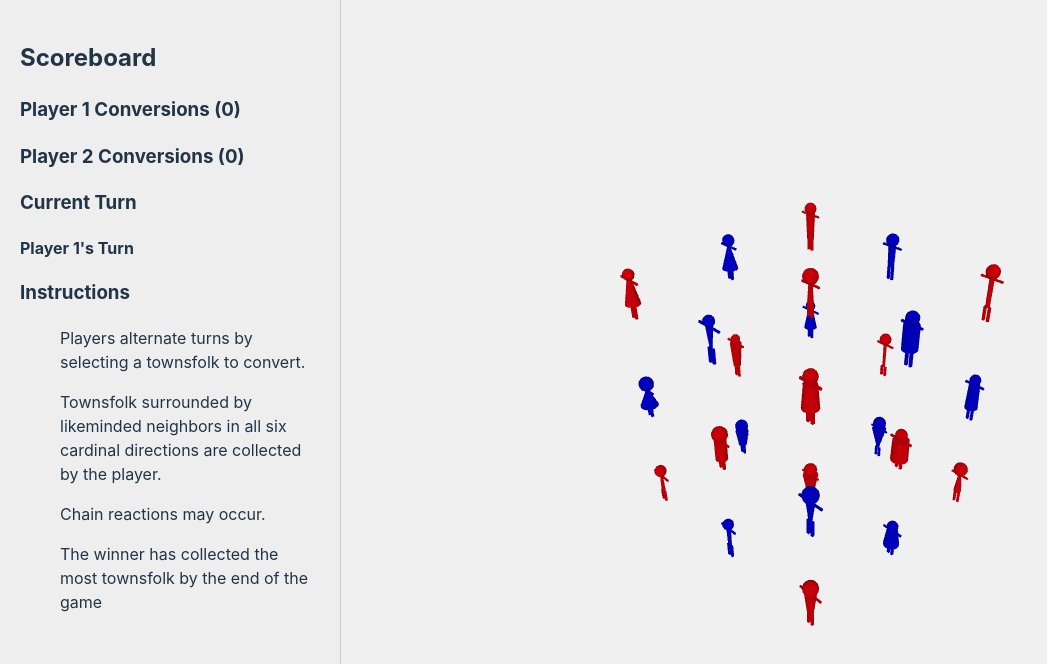
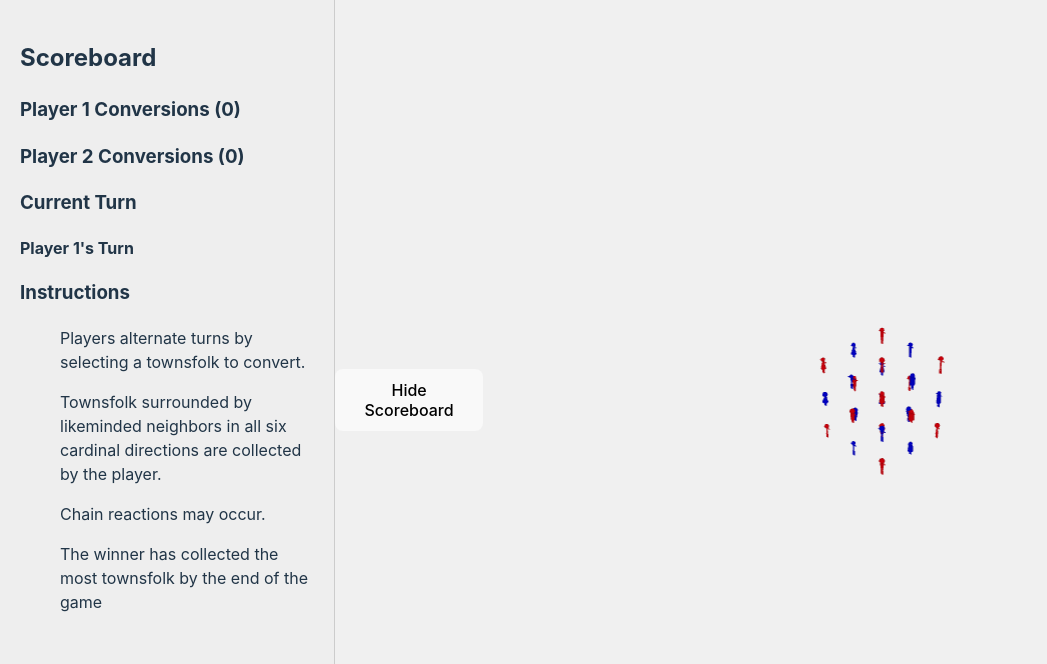
Before and after one commit to gbreternitz/conversions-game-3d, a React (Vite) app: page / in a window 1280 px wide. Shown: the top 664 px of the page, without its empty margins (0-1047 px from the left). Built offline with nearby package versions, Linux system fonts and the light colour scheme.

Commit message:
toggle scoreboard

```diff
--- a/src/App.jsx
+++ b/src/App.jsx
@@ -199,6 +199,7 @@ function App() {
   const [scoreboard, setScoreboard] = useState({ P1: [], P2: [] });
   const [currentPlayer, setCurrentPlayer] = useState(1);
   const [gameOver, setGameOver] = useState(false);
+  const [scoreboardVisible, setScoreboardVisible] = useState(true);
 
   // When a cell is clicked, mark it as pending (if it hasn't been removed).
   const handleCellClick = (x, y, z) => {
@@ -436,10 +437,16 @@ function App() {
 
   return (
     <div className="app-container">
-      {renderScoreboard()}
+      {scoreboardVisible && renderScoreboard()}
       <div className="canvas-container">
+        <button
+          className="toggle-scoreboard-button"
+          onClick={() => setScoreboardVisible(!scoreboardVisible)}
+        >
+          {scoreboardVisible ? "Hide Scoreboard" : "Show Scoreboard"}
+        </button>
         <Canvas
-          camera={{ position: [35, 35, 35], fov: 60, near: 0.1, far: 2000 }}
+          camera={{ position: [100, 100, 100], fov: 60, near: 0.1, far: 2000 }}
         >
           <ambientLight intensity={0.6} />
           <directionalLight intensity={1} position={[100, 100, 100]} />
```
